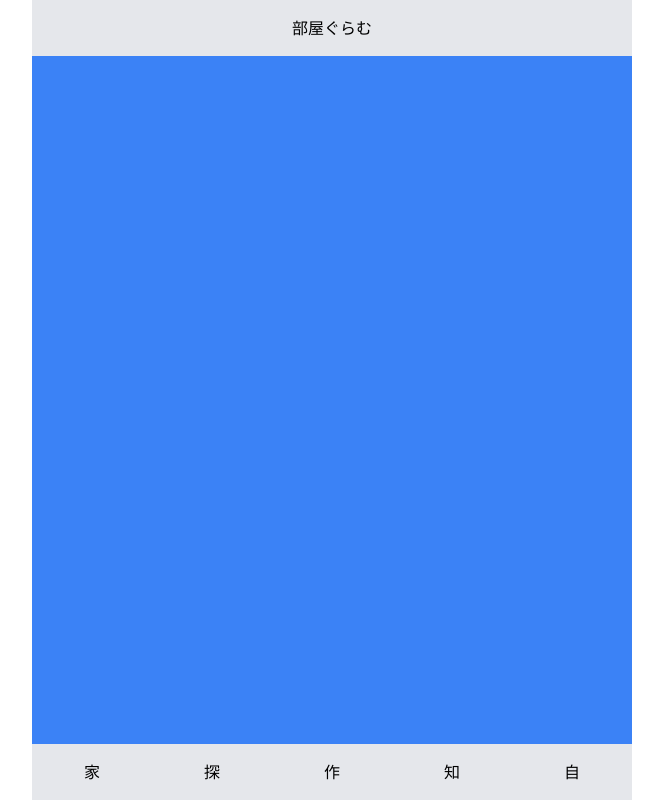
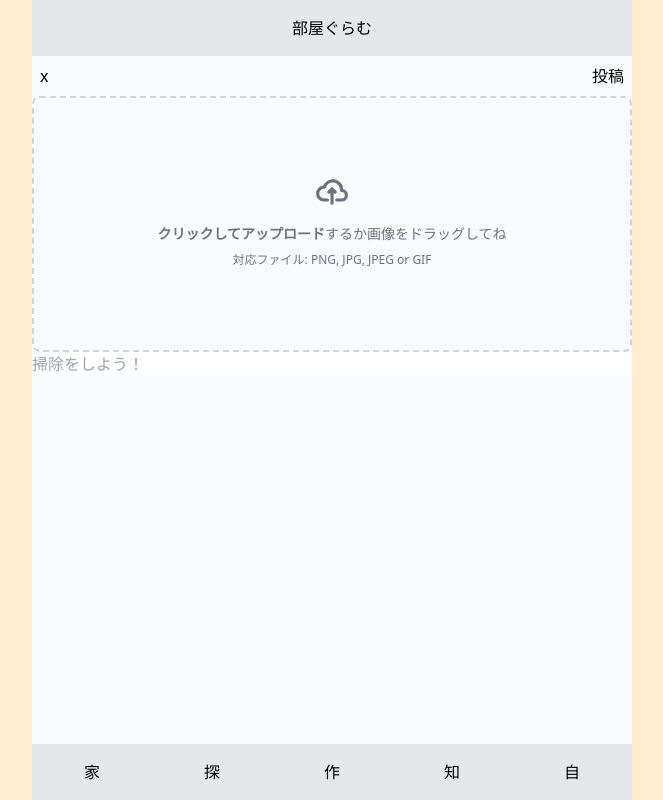
Before and after one commit to QwerTayu/heya-gram, a Next.js app: page /create in a window 1280 px wide. Shown: the whole page, without its empty margins (308-971 px from the left). Built offline with nearby package versions, Linux system fonts and the light colour scheme; no server answers.

Commit message:
✨ #8 ファイルをアップロードできるようになりました。

```diff
--- /dev/null
+++ b/src/components/fileUploader.jsx
@@ -0,0 +1,70 @@
+import { useStorage } from "@/hooks/useStorage";
+import React, { useEffect, useState } from "react";
+
+function FileUploader({ postId, setIsFileUploaded }) {
+    const { uploadImage } = useStorage();
+    const [ isUploading, setIsUploading ] = useState(false);
+    const [ isUploaded, setIsUploaded ] = useState(false);
+
+    const onFileUploadToStorage = (e) => {
+        const file = e.target.files[0];
+        uploadImage(postId, file, setIsUploading, setIsUploaded);
+    };
+
+    useEffect(() => {
+        setIsFileUploaded(isUploaded);
+    }, [isUploaded]);
+
+    return (
+        <>
+            <>
+            {isUploading ? (
+                <> {/* アップロード中 */}
+                    <div className="flex items-center justify-center w-full">
+                        <label for="dropzone-file" className="flex flex-col items-center justify-center w-full h-64 border-2 border-gray-300 border-dashed rounded-lg cursor-pointer bg-gray-50 dark:hover:bg-bray-800 dark:bg-gray-700 hover:bg-gray-100 dark:border-gray-600 dark:hover:border-gray-500 dark:hover:bg-gray-600">
+                            <div className="flex flex-col items-center justify-center pt-5 pb-6">
+                                <svg className="w-8 h-8 mb-4 text-gray-500 dark:text-gray-400" aria-hidden="true" xmlns="http://www.w3.org/2000/svg" fill="none" viewBox="0 0 20 16">
+                                    <path stroke="currentColor" stroke-linecap="round" stroke-linejoin="round" stroke-width="2" d="M13 13h3a3 3 0 0 0 0-6h-.025A5.56 5.56 0 0 0 16 6.5 5.5 5.5 0 0 0 5.207 5.021C5.137 5.017 5.071 5 5 5a4 4 0 0 0 0 8h2.167M10 15V6m0 0L8 8m2-2 2 2"/>
+                                </svg>
+                                <p className="mb-2 text-sm text-gray-500 dark:text-gray-400"><span className="font-semibold">アップロード中...</span></p>
+                            </div>
+                        </label>
+                    </div>
+                </>
+            ) : (
+                <>
+                    {isUploaded ? (
+                        <> {/* アップロード完了 */}
+                            <div className="flex items-center justify-center w-full">
+                                <label for="dropzone-file" className="flex flex-col items-center justify-center w-full h-64 border-2 border-gray-300 border-dashed rounded-lg cursor-pointer bg-gray-50 dark:hover:bg-bray-800 dark:bg-gray-700 hover:bg-gray-100 dark:border-gray-600 dark:hover:border-gray-500 dark:hover:bg-gray-600">
+                                    <p className="mb-2 text-sm text-gray-500 dark:text-gray-400">アップロードされた画像</p>
+                                </label>
+                            </div>
+                        </>
+                    ) : (
+                        <> {/* アップロードしてない */}
+                            <div className="flex items-center justify-center w-full">
+                                <label for="dropzone-file" className="flex flex-col items-center justify-center w-full h-64 border-2 border-gray-300 border-dashed rounded-lg cursor-pointer bg-gray-50 dark:hover:bg-bray-800 dark:bg-gray-700 hover:bg-gray-100 dark:border-gray-600 dark:hover:border-gray-500 dark:hover:bg-gray-600">
+                                    <div className="flex flex-col items-center justify-center pt-5 pb-6">
+                                        <svg className="w-8 h-8 mb-4 text-gray-500 dark:text-gray-400" aria-hidden="true" xmlns="http://www.w3.org/2000/svg" fill="none" viewBox="0 0 20 16">
+                                            <path stroke="currentColor" stroke-linecap="round" stroke-linejoin="round" stroke-width="2" d="M13 13h3a3 3 0 0 0 0-6h-.025A5.56 5.56 0 0 0 16 6.5 5.5 5.5 0 0 0 5.207 5.021C5.137 5.017 5.071 5 5 5a4 4 0 0 0 0 8h2.167M10 15V6m0 0L8 8m2-2 2 2"/>
+                                        </svg>
+                                        <p className="mb-2 text-sm text-gray-500 dark:text-gray-400"><span className="font-semibold">クリックしてアップロード</span>するか画像をドラッグしてね</p>
+                                        <p className="text-xs text-gray-500 dark:text-gray-400">対応ファイル: PNG, JPG, JPEG or GIF</p>
+                                    </div>
+                                    <input id="dropzone-file" type="file" className="hidden" accept='.png, .jpg, .jpeg, .gif' onChange={onFileUploadToStorage} />
+                                </label>
+                            </div>
+                        </>
+                    )
+                    }
+                </>
+            )
+            }
+            </>
+
+        </>
+    );
+}
+
+export default FileUploader;
--- a/src/components/mainContainer.jsx
+++ b/src/components/mainContainer.jsx
@@ -3,9 +3,9 @@ import React from 'react'
 
 function MainContainer({ children }) {
   return (
-    <div className='max-w-[600px] w-[100%] mx-auto bg-blue-500 h-screen flex flex-col justify-between'>
+    <div className='max-w-[600px] w-[100%] mx-auto bg-gray-50 h-screen flex flex-col justify-between'>
       <div className='bg-gray-200 py-4 flex justify-center h-[56px]'>部屋ぐらむ</div>
-      <div>
+      <div className='h-full justify-start flex flex-col'>
         { children }
       </div>
       <NavBar />
--- /dev/null
+++ b/src/hooks/useFirestore.js
@@ -0,0 +1,17 @@
+import { db } from "@/lib/firebase";
+import { doc, setDoc, Timestamp } from "firebase/firestore";
+
+export const useFirestore = () => {
+    const createPost = async (userId, pBody, pCommentTo, pImageURL) => {
+        const pRef = doc(db, "posts", userId)
+        await setDoc(pRef, {
+            body: pBody,
+            username: userId,
+            commentTo: pCommentTo,
+            createdAt: Timestamp.now(),
+            imageURL: pImageURL,
+            like_count: 0,
+        });
+    };
+    return { createPost };
+};
--- /dev/null
+++ b/src/hooks/useStorage.js
@@ -0,0 +1,22 @@
+import { storage } from "@/lib/firebase";
+import { ref, uploadBytesResumable } from "firebase/storage";
+
+export const useStorage = () => {
+    const uploadImage = async (postId, file, setIsUploading, setIsUploaded) => {
+        const iRef = ref(storage, "postImages/" + postId + file.name.match(/\.(\w+)$/)[0])
+        await uploadBytesResumable(iRef, file).on(
+            "state_changed",
+            (snapshot) => {
+                setIsUploading(true);
+            },
+            (error) => {
+                console.log(error);
+            },
+            () => {
+                setIsUploading(false);
+                setIsUploaded(true);
+            }
+        );
+    };
+    return { uploadImage };
+};
--- a/src/pages/create.jsx
+++ b/src/pages/create.jsx
@@ -1,10 +1,34 @@
+import FileUploader from '@/components/fileUploader';
 import MainContainer from '@/components/mainContainer'
-import React from 'react'
+import { useFirestore } from '@/hooks/useFirestore';
+import { useStorage } from '@/hooks/useStorage';
+import { router } from 'next/router'
+import React, { useState } from 'react'
 
 function create() {
+    const [ body, setBody ] = useState('');
+    const { createPost } = useFirestore();
+    const [ postId, setPostId ] = useState('postId');
+    const [ isFileUploaded, setIsFileUploaded ] = useState(false);
+
+    const handleInputChange = (value) => {
+        setBody(value);
+    };
+
+    const sendPost = () => {
+        createPost("userId", body, null, "URL"); // userId, pBody, pCommentTo, pImageURL
+        console.log('投稿しました');
+        router.push('/home');
+    };
+
     return (
         <MainContainer>
-            {/* コンテンツ */}
+            <div className='flex justify-between'>
+                <button type='button' onClick={() => router.back()} className='p-2'>x</button>
+                <button type='button' onClick={() => sendPost()} className='p-2'>投稿</button>
+            </div>
+            <FileUploader postId={postId} setIsFileUploaded={setIsFileUploaded}/>
+            <input type="text" placeholder="掃除をしよう！" value={body} onChange={(e) => handleInputChange(e.target.value)} />
         </MainContainer>
     )
 }
--- a/src/styles/globals.css
+++ b/src/styles/globals.css
@@ -17,5 +17,5 @@
 }
 
 body {
-  background-color: white;
+  background-color:blanchedalmond;
 }
```
